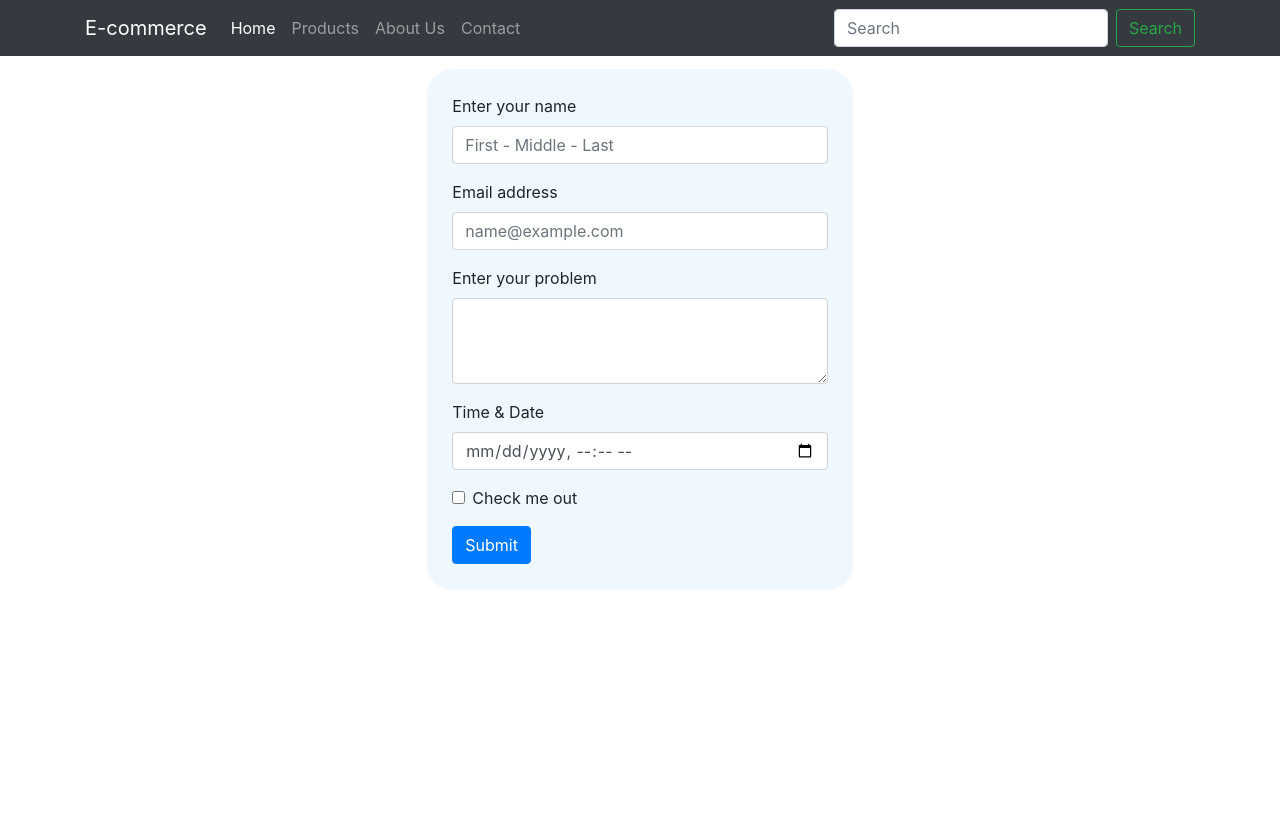
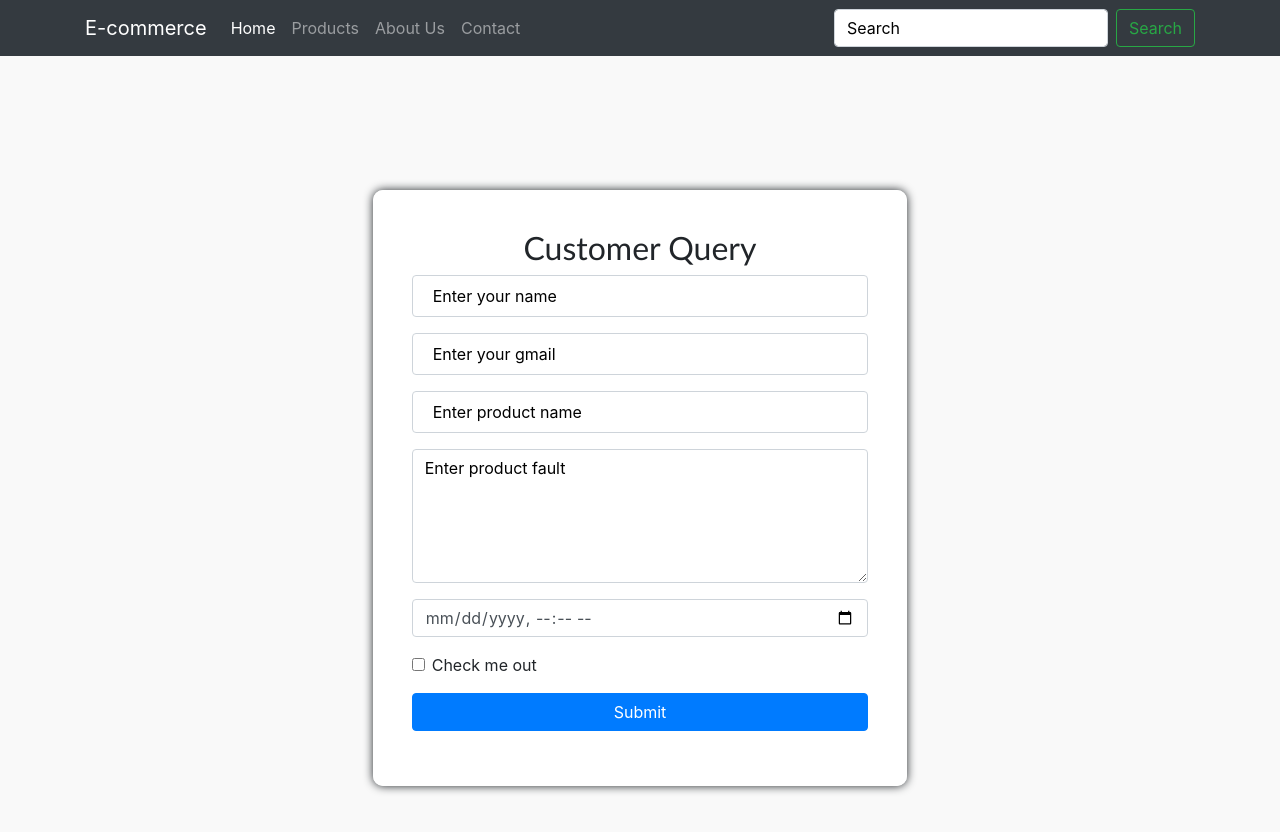
Before and after one commit to MJaman786/Ecommerce-Website-miniproject-, a plain HTML site: page content/contact.html in a window 1280 px wide. Before the commit the page ends 800 px from the top, so only its background shows below. Drawn offline with nearby package versions, Linux system fonts and the light colour scheme.

Commit message:
Update contact.html

```diff
--- a/content/contact.html
+++ b/content/contact.html
@@ -1,5 +1,6 @@
 <!DOCTYPE html>
 <html lang="en">
+
 <head>
   <meta charset="UTF-8">
   <meta name="viewport" content="width=device-width, initial-scale=1.0">
@@ -7,33 +8,53 @@
   <!-- Bootstrap CSS -->
   <link href="https://stackpath.bootstrapcdn.com/bootstrap/4.5.2/css/bootstrap.min.css" rel="stylesheet">
   <!-- Custom CSS -->
-  <style>
-    /* Add your custom styles here */
-  </style>
   <link href='https://unpkg.com/boxicons@2.1.4/css/boxicons.min.css' rel='stylesheet'>
   <style>
-    input.form-control:focus, textarea.form-control:focus{
-      outline: none;
+    body {
+      background-color: #f9f9f9;
+    }
+
+    .form-control:focus {
+      /* outline: none; */
       box-shadow: none;
     }
-    /* #btn-sub{
-      background-color: #F0F8FF;
-      color: royalblue;
-      transition: all ease-in-out 0.3s;
+
+    .form-control::placeholder {
+      color: black;
+      /* Darker gray color for the placeholder text */
+      opacity: 1;
+      /* Ensure the color is fully applied */
     }
-    #btn-sub:hover{
-      background-color: royalblue;
-      color: #F0F8FF;
-    } */
+
+    .form-container {
+      margin-top: 5%;
+      box-shadow: 0 0 10px;
+      background-color: rgba(255, 255, 255, 0.9);
+      backdrop-filter: blur(30px);
+      padding: 3%;
+      border-radius: 10px;
+    }
+
+    .full-height {
+      height: 100vh;
+    }
+
+    input[type='text'],
+    input[type='email'] {
+      padding: 20px;
+    }
   </style>
 </head>
+
 <body>
 
   <!-- Navigation Bar -->
   <nav class="navbar navbar-expand-lg navbar-dark bg-dark">
     <div class="container">
       <a class="navbar-brand" href="#">E-commerce</a>
-      <button class="navbar-toggler shadow-none border-0" type="button" data-toggle="collapse" data-target="#navbarSupportedContent" aria-controls="navbarSupportedContent" aria-expanded="false" aria-label="Toggle navigation">
+      <button class="navbar-toggler shadow-none border-0" type="button" data-toggle="collapse"
+        data-target="#navbarSupportedContent" aria-controls="navbarSupportedContent" aria-expanded="false"
+        aria-label="Toggle navigation">
         <span class="navbar-toggler-icon"></span>
       </button>
       <div class="collapse navbar-collapse" id="navbarSupportedContent">
@@ -59,35 +80,45 @@
     </div>
   </nav>
   <!-- Page Content -->
-    <div class="container col-md-4" style="background-color:#F0F8FF; padding: 2%; border-radius: 25px; margin-top:1%;">
-        <form>
+  <div class="d-flex justify-content-center align-items-center full-height">
+    <div class="container col-lg-6 col-md-8 col-sm-8 col-xl-5 col-11 form-container">
+      <form action="#">
+        <h2 class="text-center" style="font-family:'Gill Sans', 'Gill Sans MT', Calibri, 'Trebuchet MS', sans-serif;">
+          Customer Query</h2>
         <div class="mb-3">
-                <label for="exampleFormControlInput1" class="form-label">Enter your name</label>
-                <input type="text" class="form-control" id="exampleFormControlInput1" placeholder="First - Middle - Last">
-            </div>
-            <div class="mb-3">
-                <label for="exampleFormControlInput1" class="form-label">Email address</label>
-                <input type="email" class="form-control" id="exampleFormControlInput1" placeholder="name@example.com">
+          <input type="text" class="form-control" id="exampleFormControlInput1" placeholder="Enter your name">
         </div>
 
         <div class="mb-3">
-                <label for="exampleFormControlTextarea1" class="form-label">Enter your problem</label>
-                <textarea class="form-control" id="exampleFormControlTextarea1" rows="3"></textarea>
+          <input type="email" class="form-control" id="exampleFormControlInput1" placeholder="Enter your gmail">
         </div>
         <div class="mb-3">
-              <label for="exampleInputEmail1" class="form-label">Time & Date</label>
+          <input type="text" class="form-control" id="exampleFormControlInput1" placeholder="Enter product name">
+        </div>
+        <div class="mb-3">
+          <textarea class="form-control" id="exampleFormControlTextarea1" rows="5"
+            placeholder="Enter product fault"></textarea>
+        </div>
+        <div class="mb-3">
           <input type="datetime-local" class="form-control" id="exampleInputEmail1" aria-describedby="emailHelp">
         </div>
         <div class="mb-3 form-check">
           <input type="checkbox" class="form-check-input" id="exampleCheck1">
           <label class="form-check-label" for="exampleCheck1">Check me out</label>
         </div>
-            <button type="submit" class="btn btn-primary">Submit</button>
+        <button type="submit" class="btn btn-primary mb-3" style="width: 100%;" onclick="willcontact();">Submit</button>
       </form>
+    </div>
   </div>
   <!-- Bootstrap JS -->
   <script src="https://code.jquery.com/jquery-3.5.1.slim.min.js"></script>
   <script src="https://cdn.jsdelivr.net/npm/@popperjs/core@2.5.4/dist/umd/popper.min.js"></script>
   <script src="https://stackpath.bootstrapcdn.com/bootstrap/4.5.2/js/bootstrap.min.js"></script>
+  <script>
+    function willcontact() {
+      alert("Your request has been submitted successfully.\nDon't worry we will contact you soon.");
+    }
+  </script>
 </body>
+
 </html>
```
Lines whose indentation alone changed are shown as unchanged.
